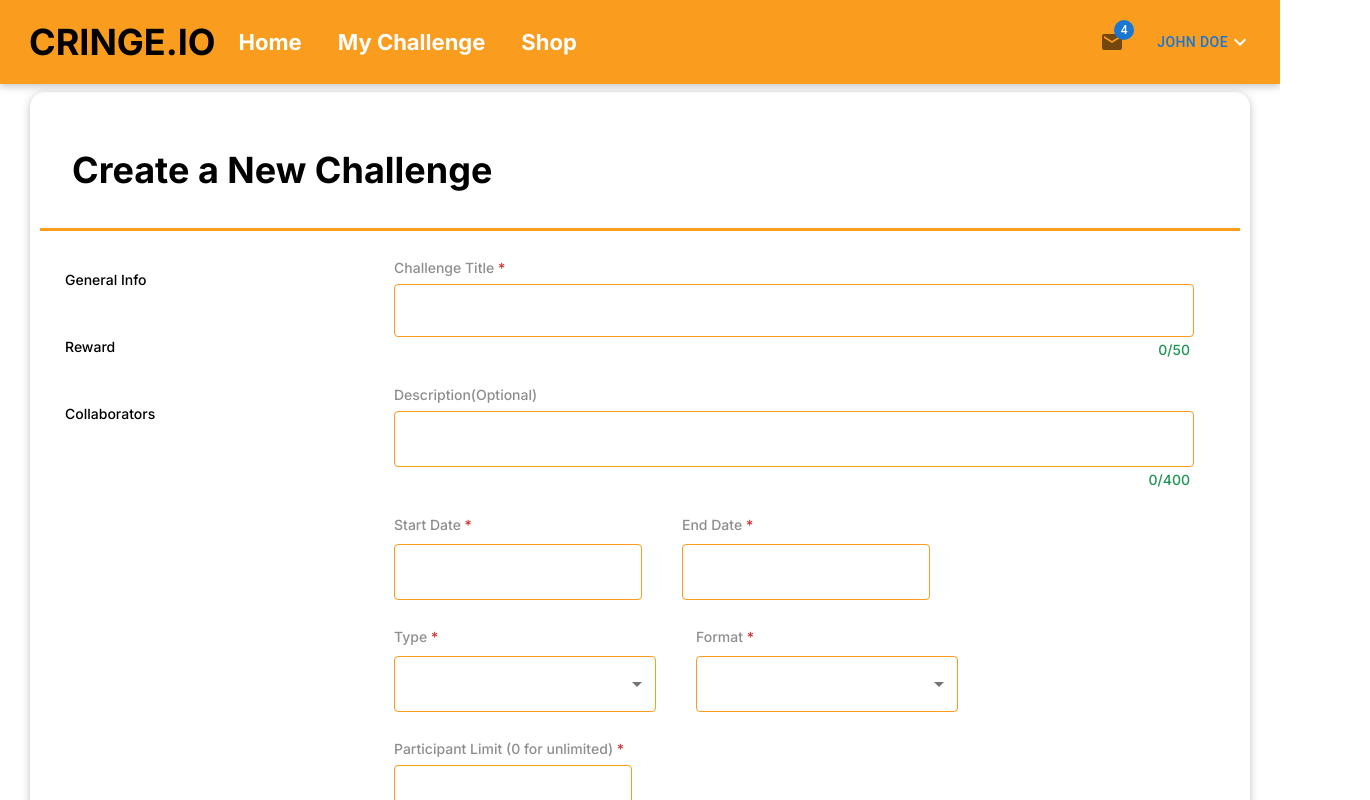
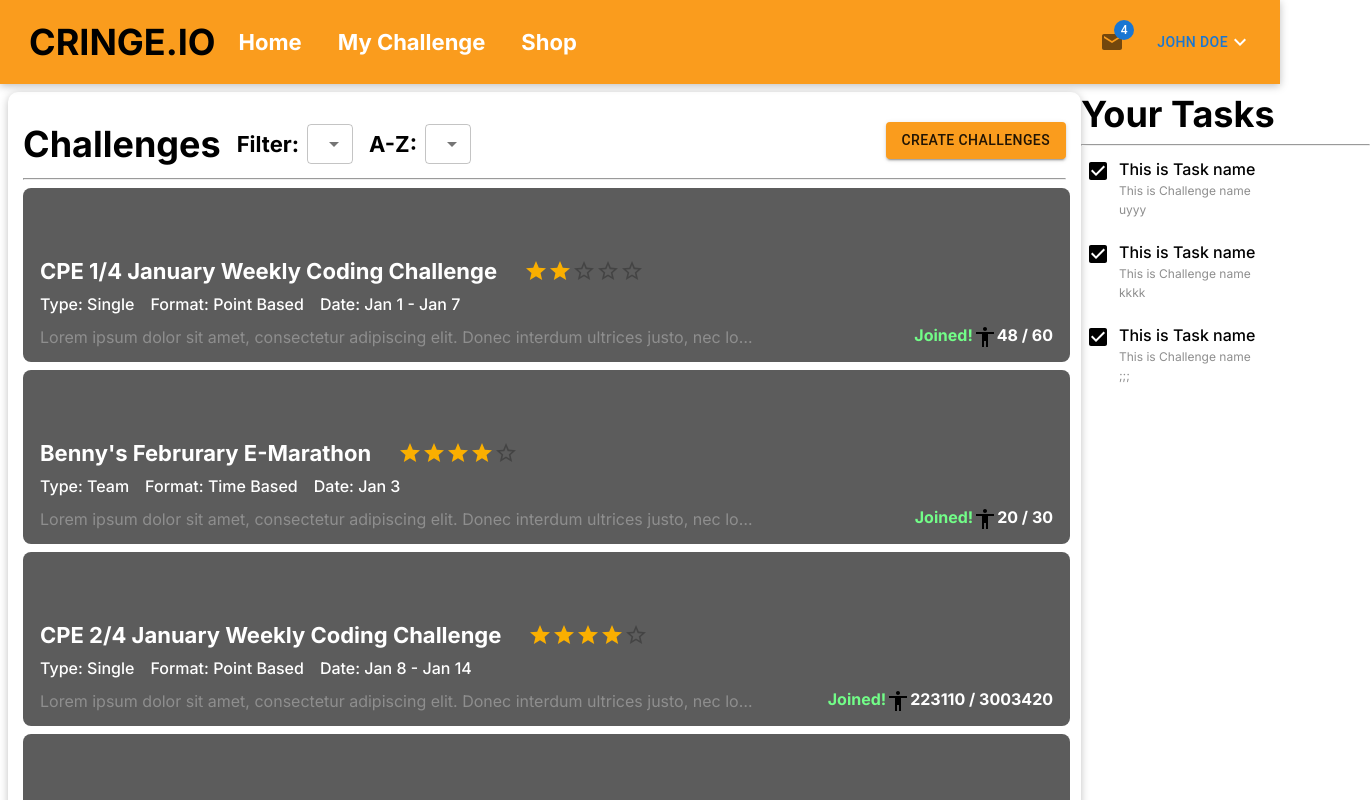
Before and after one commit to iambaangkok/challenge-organizer-frontend, a Next.js app: page / in a window 1280 px wide. Shown: the top 800 px of the page, 1370 px wide, since content can reach past the window. Built offline with nearby package versions, Linux system fonts and the light colour scheme.

Commit message:
add index page for createchallenge

```diff
--- /dev/null
+++ b/pages/createchallenge/index.tsx
@@ -0,0 +1,7 @@
+import React from "react";
+import CreationPage from "../../components/challengecreation/CreationPage";
+export default function CreateChallengePage(){
+    return (
+       <CreationPage></CreationPage>
+    )
+}
--- a/pages/index.tsx
+++ b/pages/index.tsx
@@ -5,6 +5,7 @@ import TaskDashboard from '../components/homepage/TaskDashboard';
 import TextField from '../components/challengecreation/AtomicComponent/TextField.';
 import CreationPage from '../components/challengecreation/CreationPage';
 import EditPage from '../components/challengecreation/EditPage';
+import React from 'react';
 
 const test = {
   fieldname: "aa",
@@ -19,22 +20,21 @@ export default function Home() {
         <title>home</title>
       </Head>
       <body>
-        {/* List of challenges */}
         {/* <div className='flex flex-col space-y-2'>
           <ChallengeCard {...testChallengeData}></ChallengeCard>
           <ChallengeCard {...testChallengeData}></ChallengeCard>
           <ChallengeCard {...testChallengeData}></ChallengeCard>
-        </div> */}
-        {/* <div className = 'flex'>
+        </div>  */}
+         <div className = 'flex'>
         <ChallengeDashboard></ChallengeDashboard>
 
         <TaskDashboard></TaskDashboard>
 
-         </div> */}
-      <div>
-      <CreationPage></CreationPage>
-         {/* <EditPage></EditPage> */}
-      </div>
+         </div>
+      {/* // <div>
+      // <CreationPage></CreationPage>
+      //    <EditPage></EditPage>
+      // </div> */}
 
       </body>
 
```
